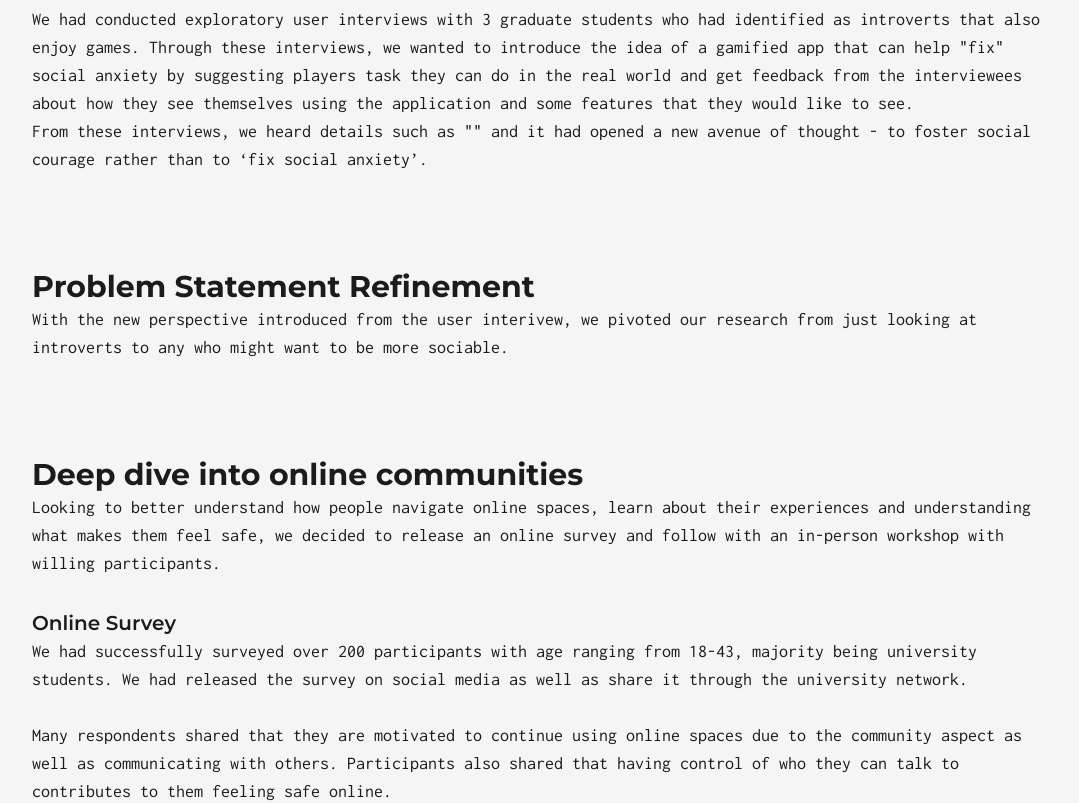
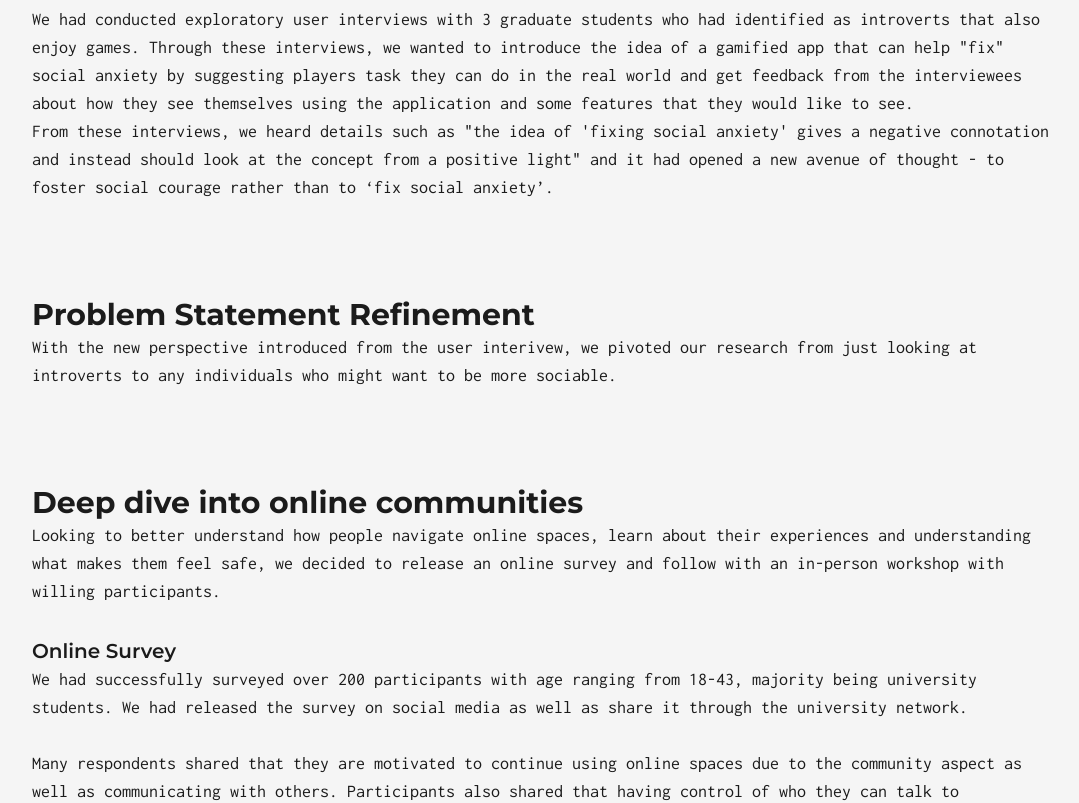
Before and after one commit to YiQingK/portfolio, a Next.js app: page /works/socialhero in a window 1280 px wide. Shown: the part 985-1788 px from the top of the page, without its empty margins (96-1175 px from the left). Built offline with nearby package versions, Linux system fonts and the light colour scheme.

Commit message:
updated about me and social hero

```diff
--- a/src/pages/about.js
+++ b/src/pages/about.js
@@ -21,11 +21,15 @@ const about = () => {
 								<br />
 								You can also call me Haru.
 							</h2>
-							<p>I am a UI UX designer from Singapore.</p>
+							<p>I am a UI UX designer currently based in Singapore, open to working abroad.</p>
 							<p>
 								My experience in UI UX design comes from projects and work in university while my visual
 								design skills come from being self-taught through my experience running my own small
 								business and freelance work.
+							</p>
+							<p>
+								I look to transform research findings to user-friendly designs for all. I enjoy
+								continous learning and staying updated on the latest UX & design trends.
 							</p>
 						</div>
 						<div className="col-span-4 relative h-max rounded-2xl border-2 border-solid border-dark bg-light p-8 dark:border-light dark:bg-dark md:order-1 md:col-span-12">
--- a/src/pages/works/socialhero.js
+++ b/src/pages/works/socialhero.js
@@ -18,6 +18,7 @@ import academy from "public/images/academy_phone.png";
 import fantasy from "public/images/fantasy.png";
 import modern from "public/images/modern.png";
 import farm from "public/images/farm.png";
+import store from "public/images/store_phone.png";
 
 const socialhero = () => {
 	return (
@@ -76,15 +77,17 @@ const socialhero = () => {
 								themselves using the application and some features that they would like to see.
 							</p>
 							<p>
-								From these interviews, we heard details such as "" and it had opened a new avenue of
-								thought - to foster social courage rather than to ‘fix social anxiety’.
+								From these interviews, we heard details such as "the idea of 'fixing social anxiety'
+								gives a negative connotation and instead should look at the concept from a positive
+								light" and it had opened a new avenue of thought - to foster social courage rather than
+								to ‘fix social anxiety’.
 							</p>
 						</div>
 						<div id="refinement" className="col-span-12">
 							<h3 className="font-bold">Problem Statement Refinement</h3>
 							<p>
 								With the new perspective introduced from the user interivew, we pivoted our research
-								from just looking at introverts to any who might want to be more sociable.
+								from just looking at introverts to any individuals who might want to be more sociable.
 							</p>
 						</div>
 						<div id="deepdive" className="col-span-12">
@@ -121,7 +124,8 @@ const socialhero = () => {
 								<br></br>
 								One thought that was commonly brought up amongst the different groups of workshops was
 								that online spaces is a great place for social interaction and finding others of the
-								same passion. Many agreed that having someone to faciliate interactions is also helpful.
+								same passion. Many agreed that having someone to faciliate these online interactions is
+								also helpful.
 							</p>
 							<h5 className="mt-8">Part 2: Co-design Session</h5>
 							<p>
@@ -210,6 +214,10 @@ const socialhero = () => {
 										className="w-auto max-h-[700px] mt-4 hidden dark:block"
 									/>
 								</div>
+								<p>
+									Findings from the competitive audit corrorated with the research findings which led
+									us to our finalized features.
+								</p>
 							</div>
 						</div>
 						<div id="Finalized Features" className="col-span-12">
@@ -255,12 +263,16 @@ const socialhero = () => {
 							</div>
 							<p className="mt-12">
 								We eventually decided on a mix of all three concepts, taking in the brighter colors of
-								the farm/modern concept whilst keeping the escapsim/apart from reality idea of the
+								the farm/modern concept whilst keeping the "escapsim/apart from reality" idea of the
 								fantasy concept.
 							</p>
 						</div>
 						<div id="wireframe" className="col-span-12">
 							<h3 className="mt-4">Wireframe</h3>
+							<p>
+								Creating a wireframe allowed the team to understand the user flow, faciliate early
+								feedback internally and plan content for the hi-fidelity design.
+							</p>
 							<Image src={wireframe} className="w-auto max-h-[700px] m-auto" />
 						</div>
 						<div id="usability" className="col-span-12">
@@ -312,6 +324,12 @@ const socialhero = () => {
 							<h4>Academy Log</h4>
 							<p>Academy log showcases achievements and tasks-related posts with in-game friends only.</p>
 							<Image src={academy} className="w-auto max-h-[700px] m-auto" />
+							<h4>Store</h4>
+							<p>
+								The store allows users to buy items to customize their character from in-game currency
+								earned through missions.
+							</p>
+							<Image src={store} className="w-auto max-h-[700px] m-auto" />
 						</div>
 						<div id="outcome" className="col-span-12"></div>
 					</div>
```
Also changed, not shown: public/images/store_phone.png (added).
